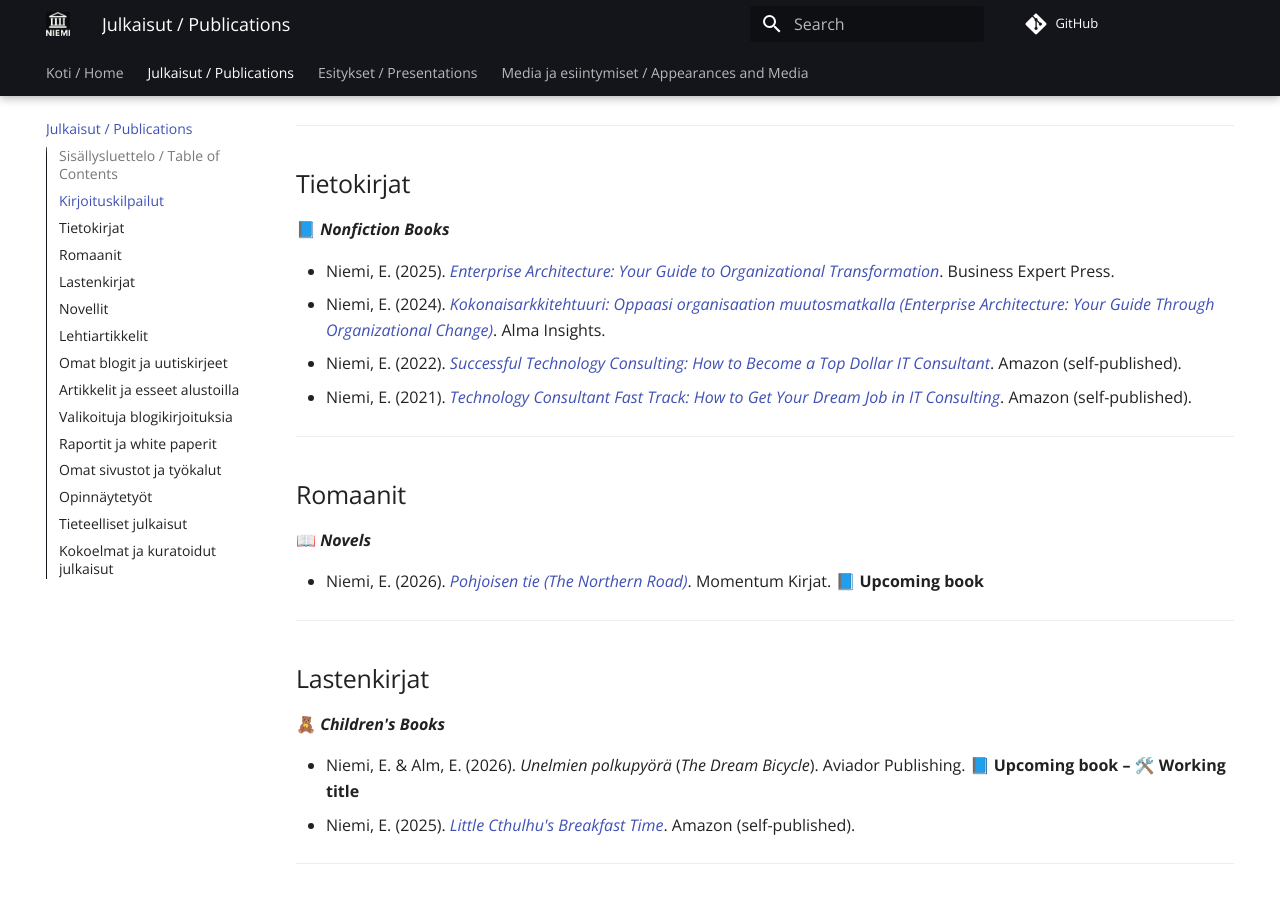
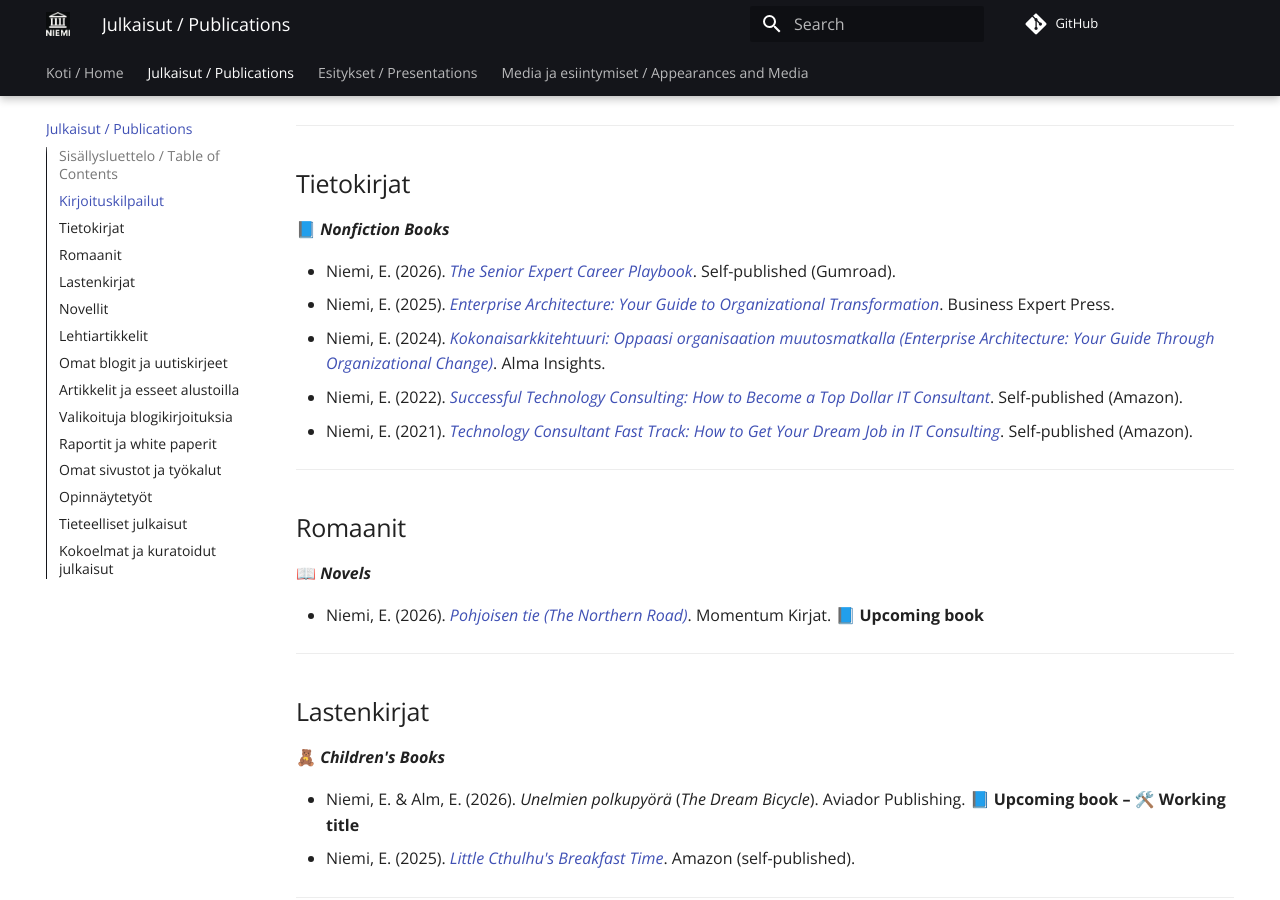
Before and after one commit to eetuniemiphd/eetuniemi, an MkDocs documentation site: the page built from docs/publications.md, in a window 1280 px wide and 900 px high, scrolled down 1427 px. Built offline with MkDocs 1.6.1 and Material for MkDocs 9.7.7, drawn with Linux system fonts in a browser that asks for light colours; comment, search, counter and statistics services are not loaded.

Commit message:
Update publications.md

```diff
--- a/docs/publications.md
+++ b/docs/publications.md
@@ -48,10 +48,11 @@
 ## Tietokirjat
 📘 ***Nonfiction Books***
 
+- Niemi, E. (2026). *[The Senior Expert Career Playbook](https://store.eetuniemi.net/l/senior-expert-playbook)*. Self-published (Gumroad).
 - Niemi, E. (2025). *[Enterprise Architecture: Your Guide to Organizational Transformation](https://enterprisearchitectureguide.com)*. Business Expert Press.
 - Niemi, E. (2024). *[Kokonaisarkkitehtuuri: Oppaasi organisaation muutosmatkalla (Enterprise Architecture: Your Guide Through Organizational Change)](https://kokonaisarkkitehtuuri.com)*. Alma Insights.
-- Niemi, E. (2022). *[Successful Technology Consulting: How to Become a Top Dollar IT Consultant](https://itconsulting.eetuniemi.net)*. Amazon (self-published).
-- Niemi, E. (2021). *[Technology Consultant Fast Track: How to Get Your Dream Job in IT Consulting](https://itconsulting.eetuniemi.net)*. Amazon (self-published).
+- Niemi, E. (2022). *[Successful Technology Consulting: How to Become a Top Dollar IT Consultant](https://itconsulting.eetuniemi.net)*. Self-published (Amazon).
+- Niemi, E. (2021). *[Technology Consultant Fast Track: How to Get Your Dream Job in IT Consulting](https://itconsulting.eetuniemi.net)*. Self-published (Amazon).
 
 ---
 
@@ -199,5 +200,6 @@ https://www.elavaatyoelamaa.fi/kirjaesittely/kokonaisarkkitehtuuri-oppaasi-organ
 ## Kokoelmat ja kuratoidut julkaisut
 📂 ***Curated Collections & Platforms***
 
+- [Gumroad](https://store.eetuniemi.net).
 - [Diigo](https://www.diigo.com/user/eetuniemi)
 - [Wakelet](https://wakelet.com/@EetuNiemi)
```
